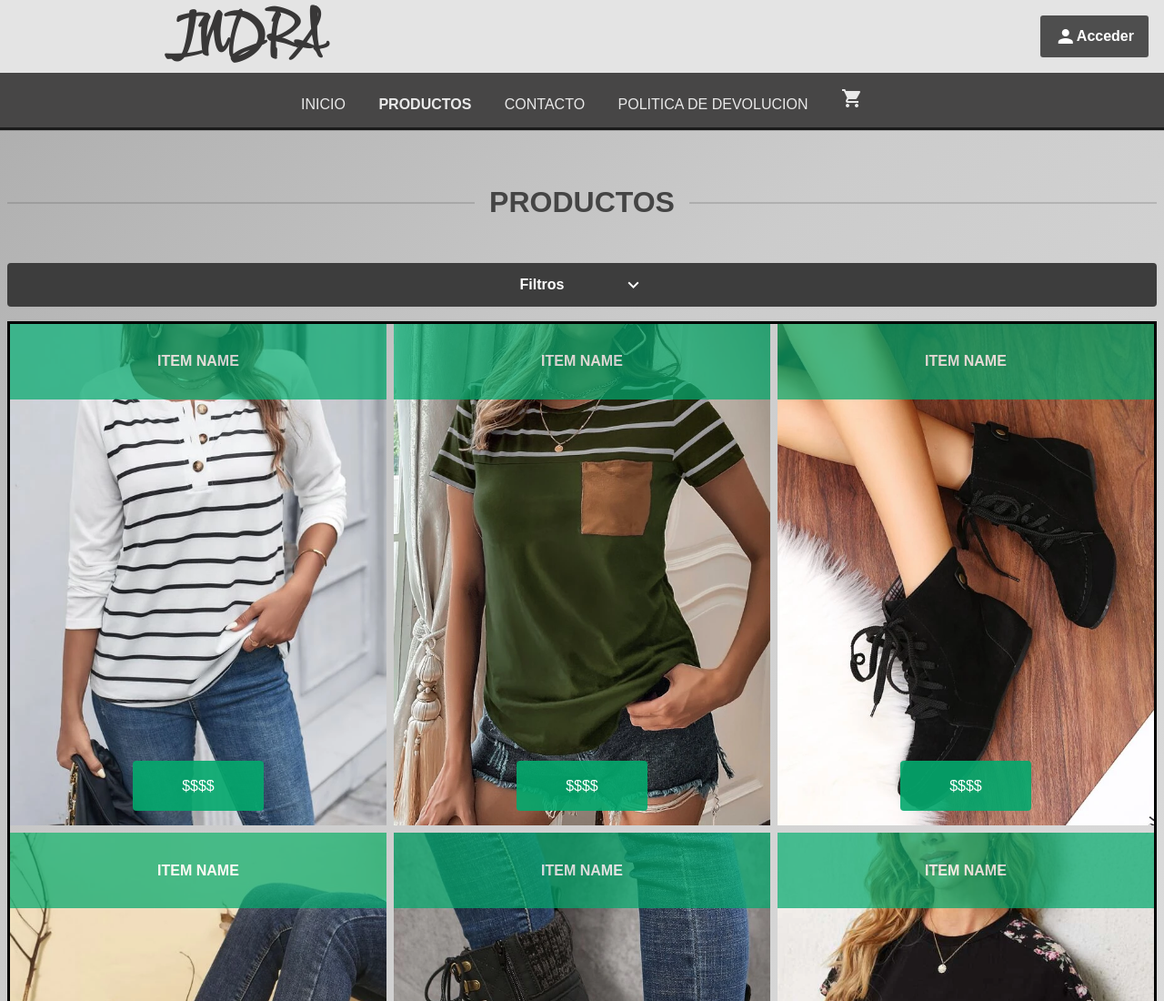
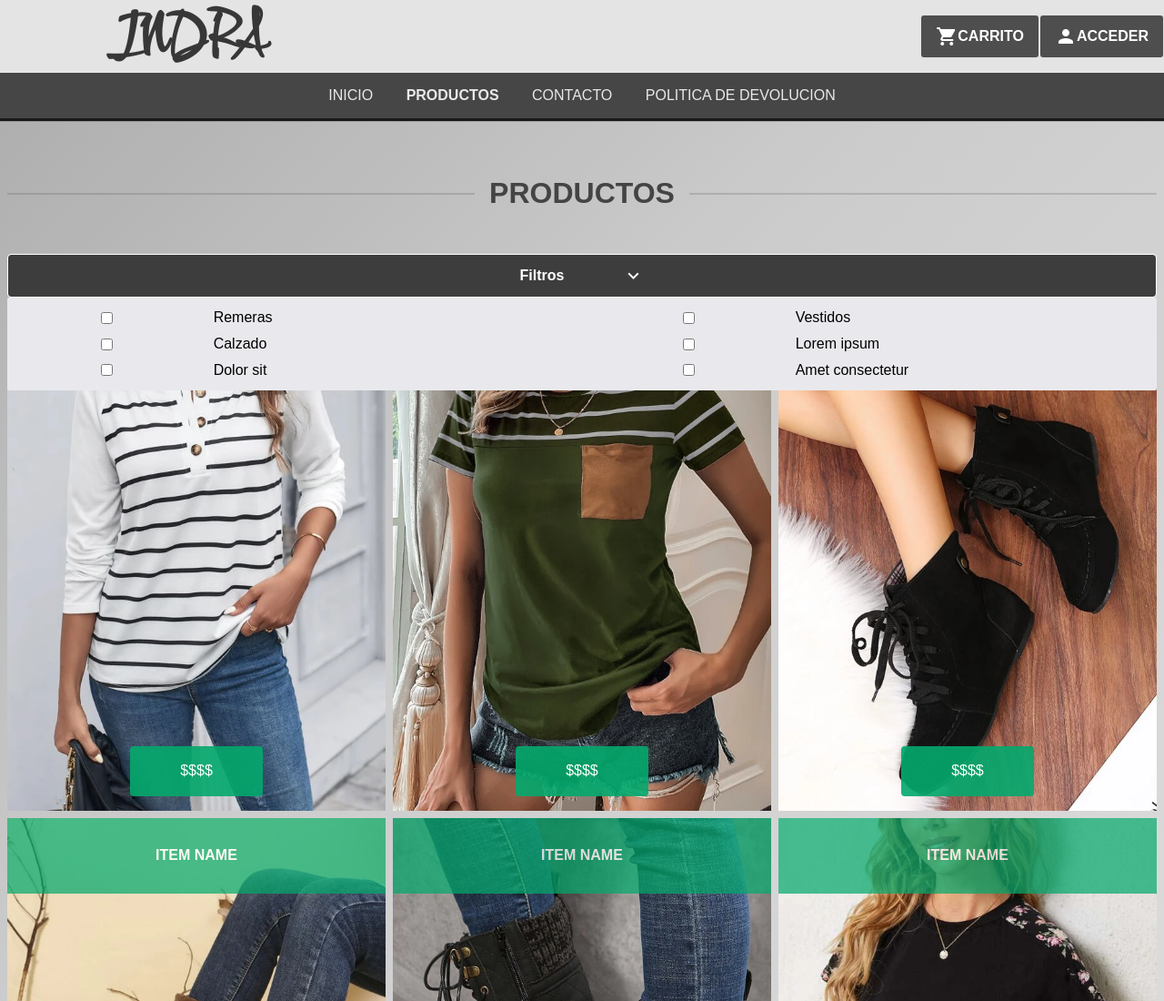
Before and after one commit to ChristianToppetti/Coderhouse-Toppetti, a plain HTML site: page pages/tienda.html in a window 1280 px wide. Shown: the top 1100 px of the page at 91% size. Drawn offline with Linux system fonts and the light colour scheme.

Commit message:
Animaciones en filtros de tienda, Carrito cambiado de lugar al header como boton, Fixes en responsive

```diff
--- a/css/style.css
+++ b/css/style.css
@@ -24,7 +24,6 @@ li {list-style: none;margin-bottom: 1rem;}
 }
 .bgc1 {background-color:#e4e4e4}
 .bgc2 {background-color: #474646;}
-.shadow {box-shadow: 0 3px 1px 0px rgb(26, 26, 26);}
 .bordernone {border: none;}
 
 .textbtn {
@@ -55,6 +54,10 @@ li {list-style: none;margin-bottom: 1rem;}
     transition: background-color 300ms;
 }
 .buttons:hover {background-color: rgb(100, 100, 100);}
+
+.shadow {
+    box-shadow: 0 3px 1px 0px rgb(26, 26, 26);
+}
 
 .separator {
     justify-content: space-evenly;
@@ -96,7 +99,7 @@ li {list-style: none;margin-bottom: 1rem;}
     filter: grayscale(100%);
     overflow: hidden;
 }
-.shopitem:hover::before {
+.shopitem:hover::before { /* ITEM NAME*/
     height: 20%;
     content: 'ITEM NAME';
     font-size: 1rem;
@@ -104,7 +107,7 @@ li {list-style: none;margin-bottom: 1rem;}
     filter: grayscale(0%);
 }
 
-.shopitem::after {
+.shopitem::after { /* PRICE TAG */
     display: flex; align-items: center; justify-content: center;
     position: absolute;
     background-color:rgba(4, 169, 109, 0.9);
@@ -117,21 +120,10 @@ li {list-style: none;margin-bottom: 1rem;}
     transition: height 300ms, width 300ms, margin-bottom 300ms ease-out;
     overflow: hidden;
 }
-.shopitem:hover::after {
+.shopitem:hover::after { /* PRICE TAG */
     width: 35%; height: 10%;margin-bottom: 1rem;
     content: '$$$$';
 }
-
-/* .pricetag {
-    position: absolute;
-    box-sizing: content-box;
-    padding: 0.5rem 2rem;
-    border-radius: 4px;
-    background-color:#04AA6D;
-    color: white;
-    margin-bottom: .5rem;
-} */
-
 
 /* ===== GRIDS =====*/
 .grid {
@@ -157,7 +149,7 @@ li {list-style: none;margin-bottom: 1rem;}
 .header {
     grid-area: header;
     display: grid;
-    grid-template-columns: 15% 1fr minmax(10%, auto);
+    grid-template-columns: 15% 1fr auto auto;
     max-height: 5rem;
 }
 
@@ -170,6 +162,17 @@ li {list-style: none;margin-bottom: 1rem;}
 }
 
 .header__account {
+    grid-area: 1/4 / 2/5;
+    display: flex;flex-direction: row;
+    justify-content: space-between;
+    justify-self: stretch;
+    align-self: flex-start;
+    background-color: #4e4e4e;
+    border: 1px solid transparent;
+    align-self: center;
+} .header__account > * {align-self: center;}
+
+.header__cart {
     grid-area: 1/3 / 2/4;
     display: flex;flex-direction: row;
     justify-content: space-between;
@@ -177,9 +180,8 @@ li {list-style: none;margin-bottom: 1rem;}
     align-self: flex-start;
     background-color: #4e4e4e;
     border: 1px solid transparent;
-    margin: 1rem 1rem 0 0
-
-} .header__account > * {align-self: center;}
+    align-self: center;
+} .header__cart > * {align-self: center;}
 
 
 /* ===== NAV ===== */
@@ -302,6 +304,7 @@ li {list-style: none;margin-bottom: 1rem;}
 }
 .main-contacto__contactinfo li {
     display: flex; align-items: center;
+    margin-bottom: 2rem;
     gap: .5rem;
 }
 
@@ -345,10 +348,9 @@ li {list-style: none;margin-bottom: 1rem;}
     grid-gap: 1rem;
 }
 
-.main-tienda .separator { grid-area: 1/1 / 2/3;}
+.main-tienda .separator { grid-area: 1/2 / 2/3;}
 
 .main-tienda__shopitems {
-    border: solid;
     grid-area: 2/2 / 4/3;
     gap: 1rem;
 }
@@ -361,7 +363,7 @@ li {list-style: none;margin-bottom: 1rem;}
 
     position: sticky; top: 0;
 }
-.main-tienda__stickycontainer {position: sticky; top: 0;}
+.main-tienda__stickycontainer {position: sticky; top: 0; height: 400px;}
 
 .main-tienda__sidebar__btn {
     display: flex;
@@ -378,16 +380,19 @@ li {list-style: none;margin-bottom: 1rem;}
     padding: 1rem 0;
     background-color: rgb(233, 233, 237);
     border-radius: 2px;
+
+    overflow: hidden;
+    transition: all 200ms;
+    height: 100%;
 }
-.main-tienda__sidebar__filters.hide { display: none;}
+.main-tienda__sidebar__filters.hide { padding: 0rem; min-height: 0; height: 0px;}
 
 .main-tienda__sidebar__filters > input {
-    flex-basis: 10%;
     margin-left: 1rem;
     cursor: pointer;
 }
 .main-tienda__sidebar__filters > label {
-    flex-basis: 80%;
+    flex-basis: 75%;
     align-self: center;
     padding: 0 .5rem;
     cursor: pointer;
@@ -402,14 +407,16 @@ li {list-style: none;margin-bottom: 1rem;}
 
 
 /* ===== MEDIA QUERIES =====  */
-@media((hover:none)) {
-    /* Si puede hacer hover pero pointer no es fine*/
-
-    /*Que muestre el itemname y pricetag siempre*/
-}
-
 @media only screen and (max-width:1280px)
 {
+    .text { padding: 5px 0;}
+    .grid {
+        grid-template-columns: 0.5rem 7fr 0.5rem;
+    }
+    .buttons {padding: 0.5rem 1rem;}
+
+    /* SHOP ITEMS*/
+    .shopitem {max-width: calc((100% / 3) - (1rem / 3));} /*minimo 3 shopitems por fila */
     .shopitem.active::before {
         height: 15% !important;
         content: 'ITEM NAME';
@@ -422,14 +429,8 @@ li {list-style: none;margin-bottom: 1rem;}
         content: '$$$$';
     }
 
-    .text { padding: 5px 0;}
-    .grid {
-        grid-template-columns: 0.5rem 7fr 0.5rem;
-    }
-    .buttons {padding: 0.5rem 1rem;}
-
-    /* SHOP ITEMS*/
-    .shopitem {max-width: calc((100% / 3) - (1rem / 3));} /*minimo 3 shopitems por fila */
+    /* HEADER*/
+    .header { grid-template-columns: 10% 1fr auto auto;}
 
     /* NAV */
     .nav {justify-content: center;}
@@ -446,41 +447,48 @@ li {list-style: none;margin-bottom: 1rem;}
     .main-index__bestsellers__itemscont {gap: 0.5rem 0.5rem;}
     .main-index__sale__itemscont {gap: 0.5rem 0.5rem;}
 
-
-    /* MAIN CONTACTO */
-    .main-contacto__contactinfo {flex-basis: 100%; word-break: break-all;}
-    .main-contacto__contactform {width: 100%;}
-
-
     /* MAIN TIENDA*/
-    .main-tienda { height: auto;}
-
+    .main-tienda .separator {
+        grid-area: 1/1 / 2/3;
+    }
     .main-tienda__shopitems {
         gap: 0.5rem 0.5rem;
         grid-area: 3/1 / 4/3;
+        margin-top: 2rem;
     }
     .main-tienda__sidebar {
         grid-area: 2/1 / 3/3;
         border: none;
         background-color: transparent;
+
     }
+    .main-tienda__stickycontainer {position: absolute; width: 100%; height: 150px;}
     .main-tienda__sidebar__btn {
         justify-content: center;
-        border: 1px;
+        border: 1.5px solid white;
     }
     .main-tienda__sidebar__filters {
-        display: none;
-        grid-template-columns: 1fr 2fr;
+        display: grid;
+        grid-template-columns: 1fr 2fr 1fr 2fr;
+        grid-template-rows: 1fr 1fr 1fr;
         gap: 1rem;
+        height: 0%;
+        align-items: center;
     }
-    .main-tienda__sidebar__filters.hide { display: grid;}
-
+    .main-tienda__sidebar__filters {height: 100%;}
 }
 
 @media only screen and (max-width:670px)
 {
+    /* SEP */
+    .separator__title {font-size: 1.5rem;}
+
+    /* SHOP ITEMS*/
     .shopitem {max-width: calc((100% / 2) - (0.5rem / 2));} /*minimo 2 shopitems por fila */
-    .header__account span { display: none; }
+
+    /* HEADER*/
+    .header { grid-template-columns: 1% 1fr auto auto;}
+    .header__cart {display: none;}
 
     /* NAV */
     .nav {flex-wrap: wrap; }
@@ -497,27 +505,32 @@ li {list-style: none;margin-bottom: 1rem;}
     .footer { padding: 0;}
 
 
-
     /* MAIN INDEX*/
     .main-index__hero {
         display: flex; flex-direction: column;
     }
     .main-index__hero > a { margin-top: 2rem; }
+
+     /* MAIN CONTACTO */
+    .main-contacto__contactinfo {flex-basis: 100%; word-break: break-all;}
+    .main-contacto__contactform {width: 100%;}
 }
 
 @media only screen and (max-width:360px)
 {
-    .separator__line { display: none;}
     .separator__title {font-size: 1rem;}
+
     .buttons {overflow: hidden; text-overflow: ellipsis;}
-    .pricetag {display: none;}
 
     /* HEADER */
-    .header__logo {overflow: hidden;}
+    .header__logo h1 {font-size: 3rem; margin: .5rem 0 0 .5rem;}
 
 
     /* FOOTER */
     .footer {padding: 1rem 0;}
     .footer__itemscont { width: 90vw; text-align: center; overflow: hidden; text-overflow: ellipsis;}
 
+    /* MAIN TIENDA*/
+    .main-tienda__stickycontainer {height: 200px;}
+
 }
--- a/pages/tienda.html
+++ b/pages/tienda.html
@@ -23,7 +23,12 @@
 
                 <a class="header__account buttons" href="#">
                     <i class="material-icons">person</i>
-                    <span class="">Acceder</span>
+                    <span>ACCEDER</span>
+                </a>
+
+                <a class="header__cart buttons" href="#">
+                    <i class="nav__icons material-icons">shopping_cart</i>
+                    <span>CARRITO</span>
                 </a>
             </header>
 
@@ -33,7 +38,6 @@
                     <a class="textbtn textbtn--selected" href="#">PRODUCTOS</a>
                     <a class="textbtn" href="contacto.html">CONTACTO</a>
                     <a class="textbtn" href="devolucion.html">POLITICA DE DEVOLUCION</a>
-                    <a class="textbtn" href="#"><i class="nav__icons material-icons">shopping_cart</i></a>
                 </div>
                 <div class="nav__navitems__mobile flex flexwrap">   <!-- NAV para mobile -->
                     <a class="textbtn" href="../index.html">
```
Also changed, not shown: index.html (+14 -10 lines), pages/contacto.html (+10 -6 lines), pages/devolucion.html (+10 -6 lines).
